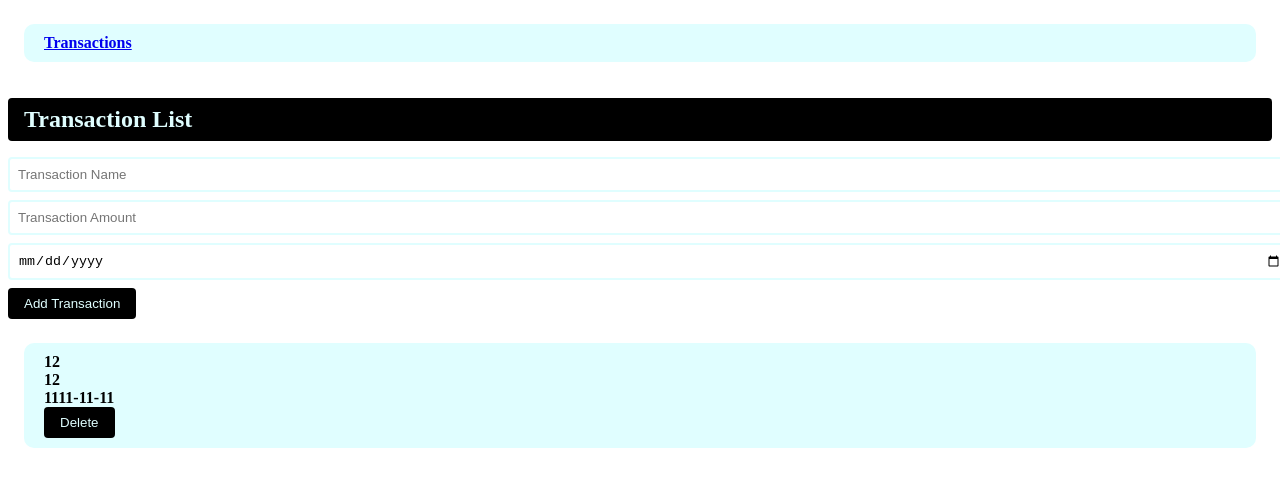
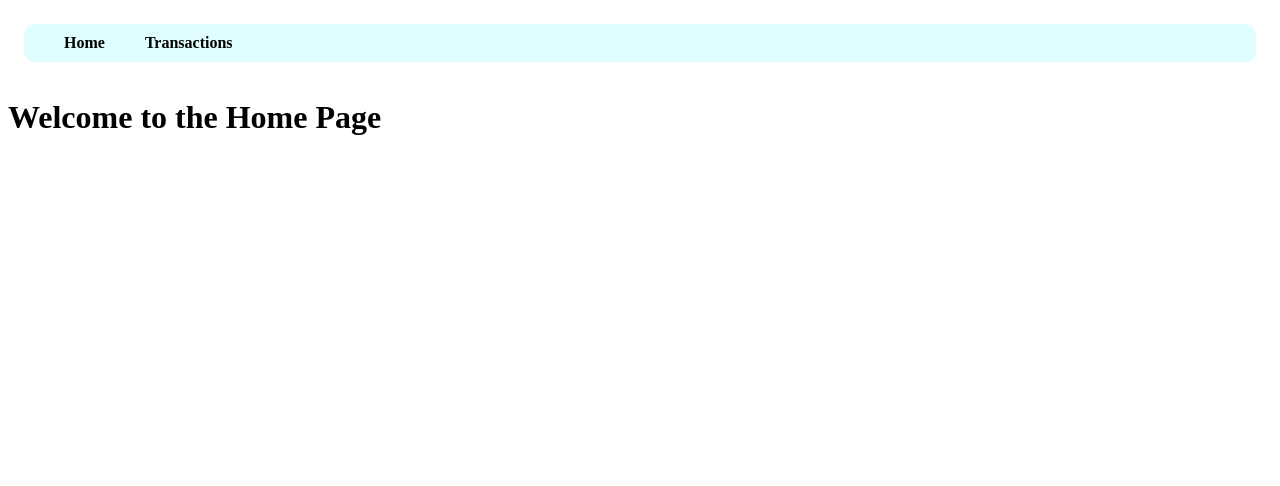
Before and after one commit to msuffiullah152/Personal-budget-tracker, a React (Vite) app: page / in a window 1280 px wide. Shown: the top 486 px of the page. Built offline with nearby package versions, Linux system fonts and the light colour scheme; data requests are answered from the project's data file.

Commit message:
added Navbar

```diff
--- a/db.json
+++ b/db.json
@@ -1,9 +1,9 @@
 {
   "transactions": [
     {
-      "id": 1688583742711,
-      "name": "12",
-      "amount": 12,
+      "id": 1688585694399,
+      "name": "sas",
+      "amount": 121,
       "date": "1111-11-11"
     }
   ]
--- /dev/null
+++ b/src/components/Home.jsx
@@ -0,0 +1,11 @@
+import React from 'react';
+
+const Home = () => {
+  return (
+    <div>
+      <h1>Welcome to the Home Page</h1>
+    </div>
+  );
+};
+
+export default Home;
--- a/src/components/Navbar.css
+++ b/src/components/Navbar.css
@@ -0,0 +1,19 @@
+.Transactions {
+    margin-bottom: 0.5rem;
+    background: #e0feff;
+    font-family:'Times New Roman', Times, serif;
+    font-weight: bold;
+    padding:10px 20px;
+    cursor: pointer;
+    border-radius: 10px;
+    opacity: 1;
+    text-decoration: none;
+    transition: opacity 0.3s ease;
+    color: black;
+
+  }
+  .Transactions:hover{
+    opacity:1;
+    background-color: aqua;
+
+  }
--- a/src/components/Navbar.jsx
+++ b/src/components/Navbar.jsx
@@ -1,12 +1,18 @@
 import { Link } from "react-router-dom";
+import './Navbar.css';
+import Home from "./Home";
 const Navbar = ()=>{
     return(
         <nav>
             <ul>
-                <li className="Transactions">
-                    <Link to = "TransactionList">
+                <li>
+                <Link to = "/" className="Transactions">
+                        Home
+                </Link>
+                <Link to = "TransactionList" className="Transactions">
                         Transactions
-                    </Link>
+                </Link>
+
                 </li>
             </ul>
         </nav>
--- a/src/main.jsx
+++ b/src/main.jsx
@@ -1,11 +1,13 @@
 import React from 'react'
 import ReactDOM from 'react-dom/client'
+import Home from './components/Home.jsx';
+import TransactionList from './components/TransactionList.jsx';
+
 import { createBrowserRouter,
      Route,
      createRoutesFromElements,
      RouterProvider
      } from 'react-router-dom'
-import TransactionList from './components/TransactionList.jsx';
 
 //layouts
 import RootLayout from './layouts/RootLayout.jsx';
@@ -13,7 +15,7 @@ const router = createBrowserRouter(
   createRoutesFromElements(
     <Route path="/"element ={<RootLayout/>}>
      <Route path="TransactionList" element={<TransactionList />}/>
-     <Route index element ={<TransactionList/>} />
+     <Route index element ={<Home/>} />
    </Route>
   )
 )
```
